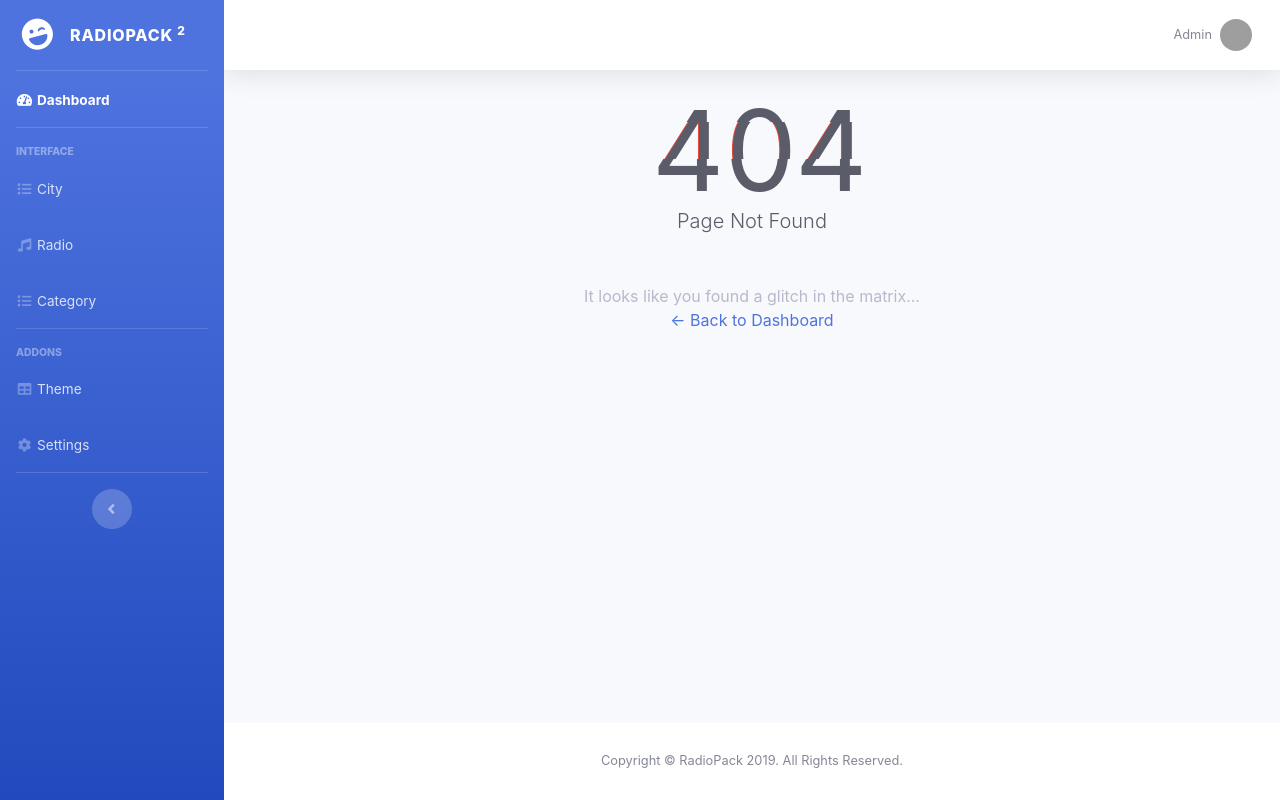
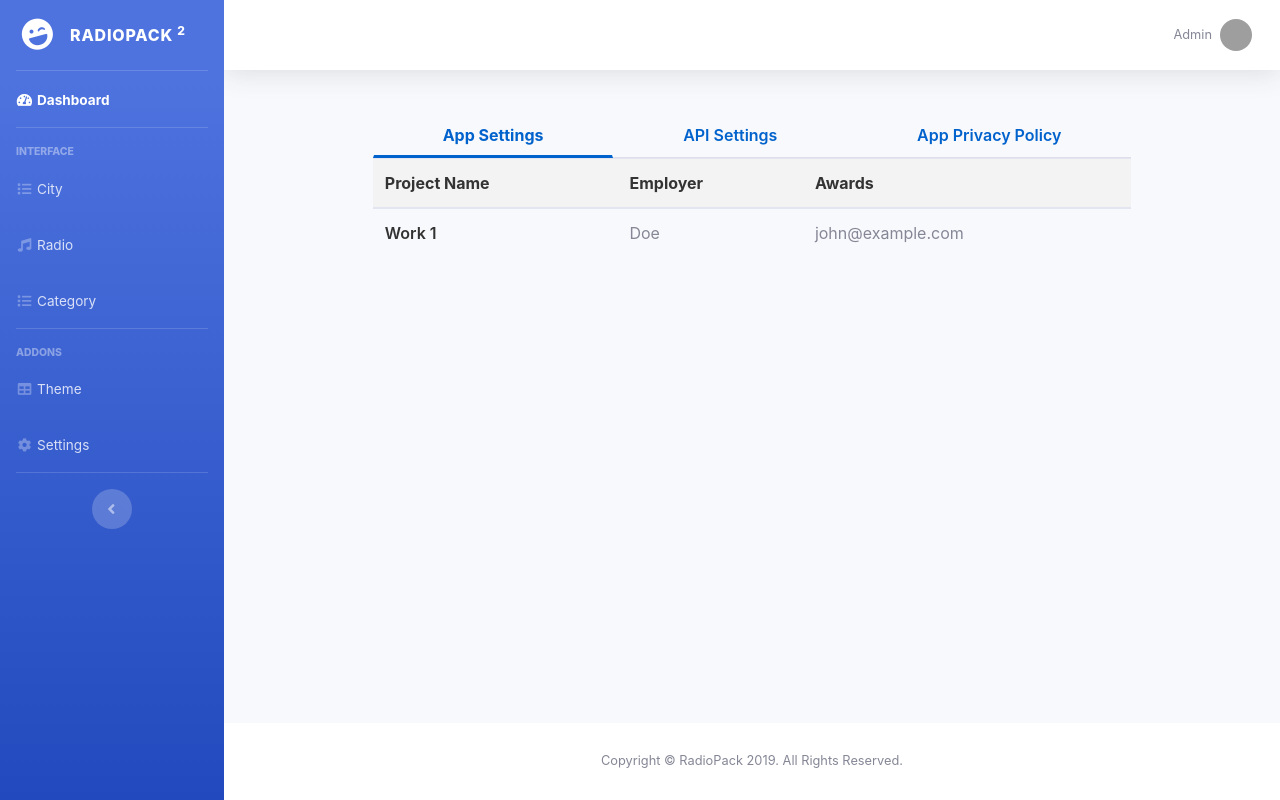
Before and after one commit to adeluleye/radio-dashboard, a React (Create React App) app: page /settings in a window 1280 px wide. Before the commit this address led to /not-found. Built offline with nearby package versions, Linux system fonts and the light colour scheme; no server answers; grey boxes are pictures that could not be loaded.

Commit message:
implement navigation tab in settings

```diff
--- a/src/App.js
+++ b/src/App.js
@@ -9,6 +9,7 @@ import Radios from './components/radios';
 import Cities from './components/cities';
 import Themes from './components/themes';
 import './App.css';
+import Settings from './components/settings';
 
 class App extends Component {
   render() {
@@ -21,6 +22,7 @@ class App extends Component {
               <NavBar/>
               <div className="container-fluid">
                 <Switch>
+                  <Route path='/settings' component={Settings} />
                   <Route
                     path='/themes'
                     render={props => <Themes {...props} />} />
--- /dev/null
+++ b/src/components/apiSettings.jsx
@@ -0,0 +1,27 @@
+import React from 'react';
+import { Link } from 'react-router-dom';
+
+const ApiSettings = () => {
+    return (
+        <div className="tab-pane fade" id="nav-profile" role="tabpanel" aria-labelledby="nav-profile-tab">
+            <table className="table" cellSpacing="0">
+                <thead>
+                    <tr>
+                        <th>Project Name</th>
+                        <th>Employer</th>
+                        <th>Time</th>
+                    </tr>
+                </thead>
+                <tbody>
+                    <tr>
+                        <td><Link to="#">Work 1</Link></td>
+                        <td>Doe</td>
+                        <td>john@example.com</td>
+                    </tr>
+                </tbody>
+            </table>
+        </div>
+    );
+}
+
+export default ApiSettings;
--- /dev/null
+++ b/src/components/appSettings.jsx
@@ -0,0 +1,27 @@
+import React from 'react';
+import { Link } from 'react-router-dom';
+
+const AppSettings = () => {
+    return (
+        <div className="tab-pane fade show active" id="nav-home" role="tabpanel" aria-labelledby="nav-home-tab">
+            <table className="table" cellSpacing="0">
+                <thead>
+                    <tr>
+                        <th>Project Name</th>
+                        <th>Employer</th>
+                        <th>Awards</th>
+                    </tr>
+                </thead>
+                <tbody>
+                    <tr>
+                        <td><Link to="#">Work 1</Link></td>
+                        <td>Doe</td>
+                        <td>john@example.com</td>
+                    </tr>
+                </tbody>
+            </table>
+        </div>
+    );
+}
+
+export default AppSettings;
--- /dev/null
+++ b/src/components/common/navTab.jsx
@@ -0,0 +1,15 @@
+import React from 'react';
+
+const NavTab = () => {
+    return (
+        <nav>
+            <div className="nav nav-tabs nav-fill" id="nav-tab" role="tablist">
+                <a className="nav-item nav-link active" id="nav-home-tab" data-toggle="tab" href="#nav-home" role="tab" aria-controls="nav-home" aria-selected="true">App Settings</a>
+                <a className="nav-item nav-link" id="nav-profile-tab" data-toggle="tab" href="#nav-profile" role="tab" aria-controls="nav-profile" aria-selected="false">API Settings</a>
+                <a className="nav-item nav-link" id="nav-contact-tab" data-toggle="tab" href="#nav-contact" role="tab" aria-controls="nav-contact" aria-selected="false">App Privacy Policy</a>
+            </div>
+        </nav>
+    );
+}
+
+export default NavTab;
--- /dev/null
+++ b/src/components/privacyPolicy.jsx
@@ -0,0 +1,27 @@
+import React from 'react';
+import { Link } from 'react-router-dom';
+
+const PrivacyPolicy = () => {
+    return (
+        <div className="tab-pane fade" id="nav-contact" role="tabpanel" aria-labelledby="nav-contact-tab">
+            <table className="table" cellSpacing="0">
+                <thead>
+                    <tr>
+                        <th>Contest Name</th>
+                        <th>Date</th>
+                        <th>Award Position</th>
+                    </tr>
+                </thead>
+                <tbody>
+                    <tr>
+                        <td><Link to="#">Work 1</Link></td>
+                        <td>Doe</td>
+                        <td>john@example.com</td>
+                    </tr>
+                </tbody>
+            </table>
+        </div>
+    );
+}
+
+export default PrivacyPolicy;
--- /dev/null
+++ b/src/components/settings.jsx
@@ -0,0 +1,26 @@
+import React from 'react';
+import NavTab from './common/navTab';
+import AppSettings from './appSettings';
+import ApiSettings from './apiSettings';
+import PrivacyPolicy from './privacyPolicy';
+
+const Settings = () => {
+    return (
+        <section id="tabs" className="project-tab">
+            <div className="container">
+                <div className="row">
+                    <div className="col-md-12">
+                        <NavTab />
+                        <div className="tab-content" id="nav-tabContent">
+                            <AppSettings />
+                            <ApiSettings />
+                            <PrivacyPolicy />
+                        </div>
+                    </div>
+                </div>
+            </div>
+        </section>
+    );
+}
+
+export default Settings;
```
Also changed, not shown: src/dashboard.css.
